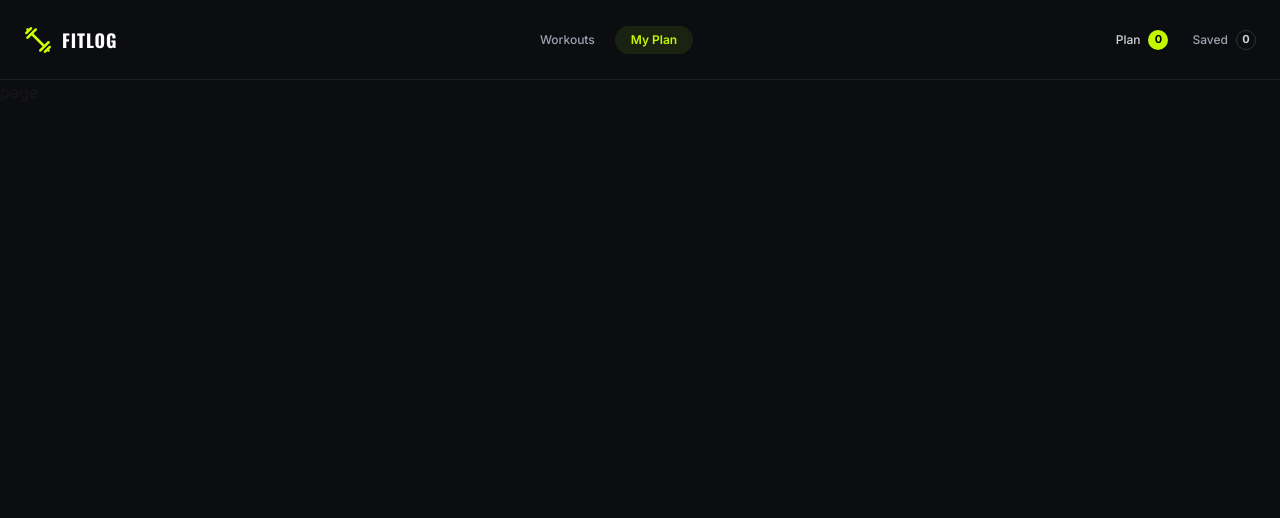
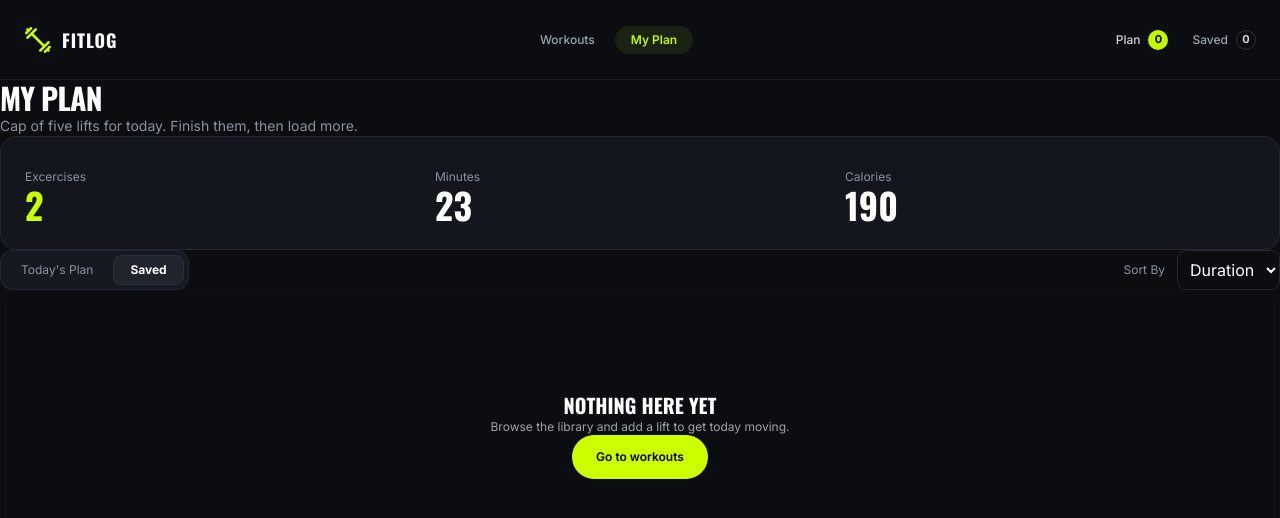
Before and after one commit to atiqulhb/programming-hero-assignment-06, a Next.js app: page /my-plan in a window 1280 px wide. Shown: the top 518 px of the page. Built offline with nearby package versions, Linux system fonts and the light colour scheme.

Commit message:
context with local storage added alhamdulillah

```diff
--- a/app/layout.tsx
+++ b/app/layout.tsx
@@ -1,6 +1,7 @@
 import type { Metadata } from "next";
 import { Inter, Oswald } from "next/font/google";
-import Nav from '@/app/components/Nav'
+import Nav from '@/components/Nav'
+import { WorkoutProvider } from '@/context/WorkoutContext'
 import "./globals.css";
 
 const oswald = Oswald({
@@ -28,10 +29,12 @@ export default function RootLayout({ children }: LayoutProps<"/">) {
       className={`${inter.variable} ${oswald.variable} h-full antialiased`}
     >
       <body className={`${inter.className} min-h-full flex flex-col`}>
-        <header className="shrink-0">
-          <Nav/>
-        </header>
-        {children}
+        <WorkoutProvider>
+          <header className="shrink-0">
+            <Nav/>
+          </header>
+          {children}
+        </WorkoutProvider>
       </body>
     </html>
   );
--- a/app/my-plan/page.tsx
+++ b/app/my-plan/page.tsx
@@ -1,7 +1,44 @@
 import React from 'react'
+import Link from 'next/link'
 
 export default function page() {
   return (
-    <div>page</div>
+    <div>
+        <h1 className='font-oswald text-white font-bold text-3xl tracking-[-0.75px]'>MY PLAN</h1>
+        <p className='text-sm text-[#8A92A0]'>Cap of five lifts for today. Finish them, then load more.</p>
+        <div className='w-full p-6 pt-8 rounded-2xl border border-[#232732] bg-[#13161D] flex'>
+            <div className='flex flex-col flex-1'>
+                <span className='text-xs text-[#8A92A0]'>Excercises</span>
+                <span className='font-oswald font-bold text-4xl text-[#CCFF00]'>2</span>
+            </div>
+            <div className='flex flex-col flex-1'>
+                <span className='text-xs text-[#8A92A0]'>Minutes</span>
+                <span className='font-oswald font-bold text-4xl text-white'>23</span>
+            </div>
+            <div className='flex flex-col flex-1'>
+                <span className='text-xs text-[#8A92A0]'>Calories</span>
+                <span className='font-oswald font-bold text-4xl text-white'>190</span>
+            </div>
+        </div>
+        <div className='flex items-center justify-between'>
+            <div className='bg-[#151921] border border-[#232732] rounded-xl p-1 flex items-center gap-1'>
+                <button className='text-xs text-[#8A92A0] px-4 py-1.5'>Today's Plan</button>
+                <button className='px-4 py-1.5 text-xs font-bold text-white bg-[#1F242D] border border-[#2B303D] rounded-lg'>Saved</button>
+            </div>
+            <div className='flex items-center gap-3'>
+                <span className='text-xs text-[#8A92A0]'>Sort By</span>
+                <select className='bg-[#13161D border border-[#232732] rounded-[9px] p-2 text-white'>
+                    <option className='text-xs text-white'>Duration</option>
+                </select>
+            </div>
+        </div>
+        <div>
+            <div className='w-full px-4 py-25 rounded-xl border border-dotted border-[#111317] flex flex-col items-center'>
+                <h2 className='font-oswald font-bold text-xl text-white'>NOTHING HERE YET</h2>
+                <p className='text-xs text-[#A1A1AA]'>Browse the library and add a lift to get today moving.</p>
+                <Link href="/" className='text-xs font-semibold text-black px-6 py-3.5 bg-[#CCFF00] rounded-full'>Go to workouts</Link>
+            </div>
+        </div>
+    </div>
   )
 }
--- a/app/page.tsx
+++ b/app/page.tsx
@@ -1,6 +1,6 @@
 import Image from "next/image";
-import Hero from '@/app/components/Hero'
-import Library from '@/app/components/Library'
+import Hero from '@/components/Hero'
+import Library from '@/components/Library'
 
 async function getWorkouts() {
   const res = await fetch('https://api.abcz.workers.dev/api/fitlog')
--- a/app/workout-details/[id]/page.tsx
+++ b/app/workout-details/[id]/page.tsx
@@ -1,4 +1,5 @@
 import Image from 'next/image'
+import WorkoutDetailsButtons from '@/components/WorkoutDetailsButtons'
 
 async function getWorkoutDetails(id) {
   const res = await fetch(`https://api.abcz.workers.dev/api/fitlog/${id}`)
@@ -12,6 +13,7 @@ async function getWorkoutDetails(id) {
 
 export default async function page({ params }) {
     const { id } = await params
+    const workout = await getWorkoutDetails(id)
     const {
       name,
       image,
@@ -25,7 +27,7 @@ export default async function page({ params }) {
       rating,
       description,
       instructions
-    } = await getWorkoutDetails(id)
+    } = workout
 
   return (
     <div className='w-[80vw] m-auto flex gap-14'>
@@ -78,16 +80,7 @@ export default async function page({ params }) {
             <li key={key} className='text-sm text-[#D1D5DB]'>{instruction}</li>
           ))}
         </ol>
-        <div className='flex items-center gap-2'>
-          <button className='px-6 py-3 rounded-xl bg-[#CCFF00] flex items-center gap-2'>
-            <img src="/addToBag.svg" width="16" alt="add to bag svg"/>
-            <span className='font-extrabold text-sm text-[#0F1115]'>Add to today's plan</span>
-          </button>
-          <button className='px-6 py-3 border border-[#374151] rounded-xl flex items-center gap-2'>
-            <img src="/save.svg" width="16" alt="save svg"/>
-            <span className='font-medium text-sm text-[#E5E7EB]'>Save for later</span>
-          </button>
-        </div>
+        <WorkoutDetailsButtons infoToBeSaved={{ id, name, image, equipment, duration, caloriesBurned, rating }}/>
       </div>
     </div>
   )
--- a/app/components/Library.tsx
+++ b/components/Library.tsx
@@ -1,5 +1,5 @@
 import Link from 'next/link'
-import WorkoutCard from '@/app/components/WorkoutCard'
+import WorkoutCard from '@/components/WorkoutCard'
 
 export default function Library({ workouts }) {
   return (
--- a/app/components/Nav.tsx
+++ b/components/Nav.tsx
@@ -3,9 +3,12 @@
 import Link from 'next/link'
 import React from 'react'
 import { usePathname } from 'next/navigation'
+import { useWorkouts } from '@/context/WorkoutContext'
 
 export default function Nav() {
     const pathname = usePathname()
+    const { savedWorkouts, todaysPlan} = useWorkouts()
+    console.log(savedWorkouts, todaysPlan)
   return (
     <nav className='w-screen h-(--nav-h) px-6 flex items-center justify-between border-b border-[#1C1F26]'>
         <div className='flex items-center gap-2.5'>
@@ -20,13 +23,13 @@ export default function Nav() {
             <Link href="/my-plan">
                 <div className='flex items-center gap-2'>
                     <span className='text-xs font-medium text-[#d1d5db]'>Plan</span>
-                    <span className='w-5 h-5 bg-[#C2F800] rounded-full flex items-center justify-center text-[11px] font-bold text-black'>0</span>
+                    <span className='w-5 h-5 bg-[#C2F800] rounded-full flex items-center justify-center text-[11px] font-bold text-black'>{todaysPlan.length}</span>
                 </div>
             </Link>
             <Link href="/my-plan">
                 <div className='flex items-center gap-2'>
                     <span className='text-xs font-medium text-[#9ca3af]'>Saved</span>
-                    <span className='w-5 h-5 border border-[#2D313B] rounded-full flex items-center justify-center text-[11px] font-bold text-[#d1d5db]'>0</span>
+                    <span className='w-5 h-5 border border-[#2D313B] rounded-full flex items-center justify-center text-[11px] font-bold text-[#d1d5db]'>{savedWorkouts.length}</span>
                 </div>
             </Link>
         </div>
--- /dev/null
+++ b/components/WorkoutDetailsButtons.tsx
@@ -0,0 +1,26 @@
+'use client'
+
+import { useWorkouts } from '@/context/WorkoutContext';
+
+export default function WorkoutDetailsButtons({ infoToBeSaved }) {
+  const { addToSavedWorkouts, addToTodaysPlan } = useWorkouts()
+
+  return (
+    <div className='flex items-center gap-2'>
+      <button
+        className='px-6 py-3 rounded-xl bg-[#CCFF00] flex items-center gap-2 cursor-pointer'
+        onClick={() => addToTodaysPlan(infoToBeSaved)}
+      >
+        <img src="/addToBag.svg" width="16" alt="add to bag svg"/>
+        <span className='font-extrabold text-sm text-[#0F1115]'>Add to today's plan</span>
+      </button>
+      <button
+        className='px-6 py-3 border border-[#374151] rounded-xl flex items-center gap-2 cursor-pointer'
+        onClick={() => addToSavedWorkouts(infoToBeSaved)}
+      >
+        <img src="/save.svg" width="16" alt="save svg"/>
+        <span className='font-medium text-sm text-[#E5E7EB]'>Save for later</span>
+      </button>
+    </div>
+  )
+}
--- /dev/null
+++ b/context/WorkoutContext.tsx
@@ -0,0 +1,79 @@
+'use client'
+
+import { createContext, useContext, useEffect, useState } from "react"
+
+const WorkoutContext = createContext(null)
+
+export function WorkoutProvider({ children }) {
+    const [savedWorkouts, setSavedWorkouts] = useState([])
+    const [todaysPlan, setTodaysPlan] = useState([])
+
+    useEffect(() => {
+        const saved = localStorage.getItem("saved-workouts")
+        const plan = localStorage.getItem("todays-plan")
+
+        if (saved) {
+            setSavedWorkouts(JSON.parse(saved))
+        }
+
+        if (plan) {
+            setTodaysPlan(JSON.parse(plan))
+        }
+    }, [])
+
+    useEffect(() => {
+        localStorage.setItem("saved-workouts", JSON.stringify(savedWorkouts))
+    }, [savedWorkouts])
+
+     useEffect(() => {
+        localStorage.setItem("todays-plan", JSON.stringify(todaysPlan))
+    }, [todaysPlan])
+
+    function addToSavedWorkouts(workout) {
+        const doesExist = savedWorkouts.some((w) => w.id === workout.id)
+
+        if (!doesExist) {
+            setSavedWorkouts((current) => [...current, workout])
+        }
+    }
+
+    function removeFromSavedWorkouts(id) {
+        const doesExist = savedWorkouts.some((workout) => workout.id === id)
+
+        if (doesExist) {
+            setSavedWorkouts((current) => current.filter((workout) => workout.id !== id))
+        }
+    }
+
+     function addToTodaysPlan(workout) {
+        const doesExist = todaysPlan.some((w) => w.id === workout.id)
+
+        if (!doesExist) {
+            setTodaysPlan((current) => [...current, workout])
+        }
+    }
+
+    function removeFromTodaysPlan(id) {
+        const doesExist = todaysPlan.some((workout) => workout.id === id)
+
+        if (doesExist) {
+            setTodaysPlan((current) => current.filter((workout) => workout.id !== id))
+        }
+    }
+
+    return (
+        <WorkoutContext.Provider value={{ savedWorkouts, todaysPlan, addToSavedWorkouts, removeFromSavedWorkouts, addToTodaysPlan, removeFromTodaysPlan }}>
+            {children}
+        </WorkoutContext.Provider>
+    )
+}
+
+export function useWorkouts() {
+    const context = useContext(WorkoutContext)
+
+    if (!context) {
+        throw new Error("useWorkouts must be used inside WorkoutProvider")
+    }
+
+    return context
+}
```
Also changed, not shown: components/Hero.tsx (renamed from app/components/Hero.tsx), components/WorkoutCard.tsx (renamed from app/components/WorkoutCard.tsx).
